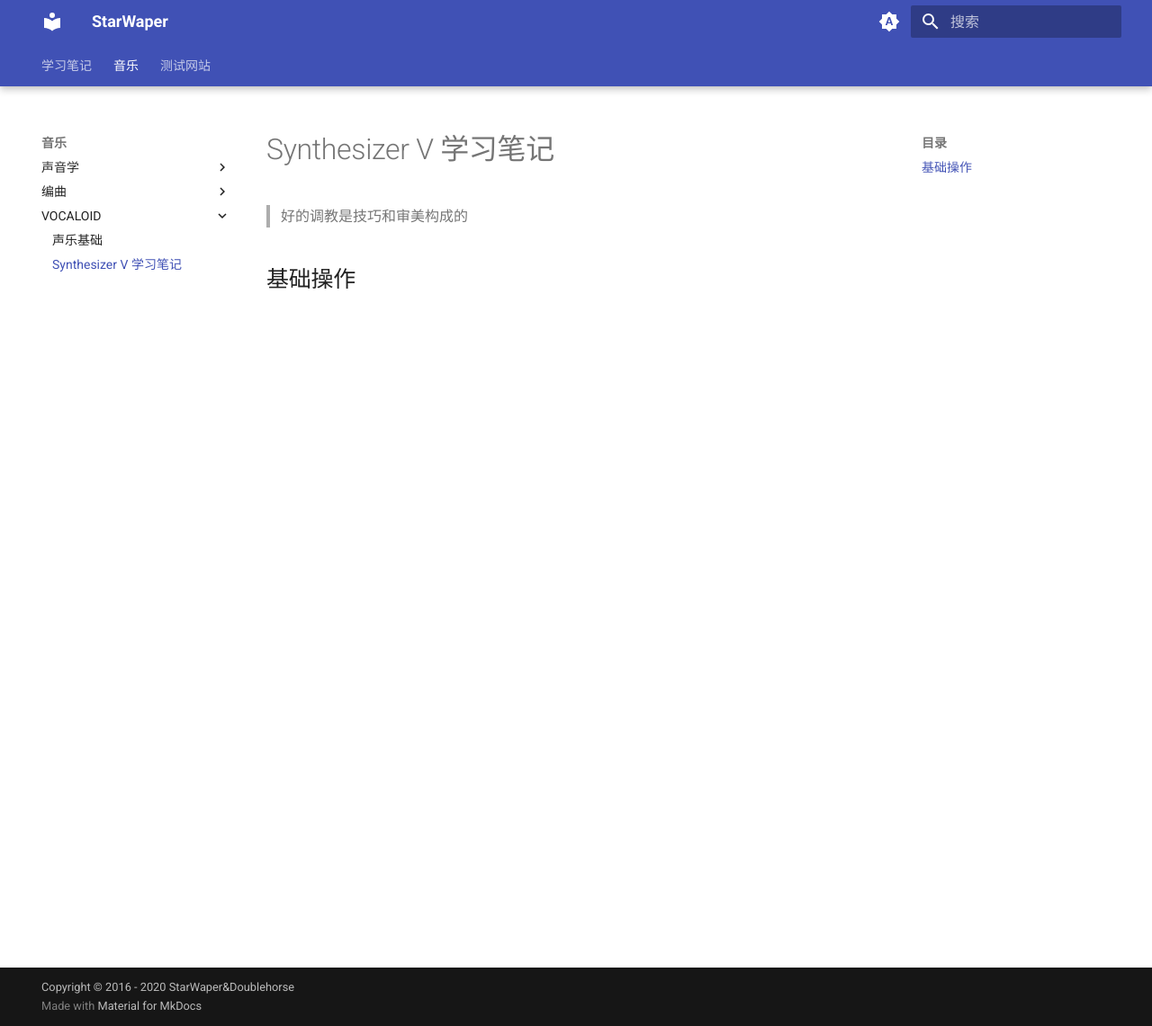
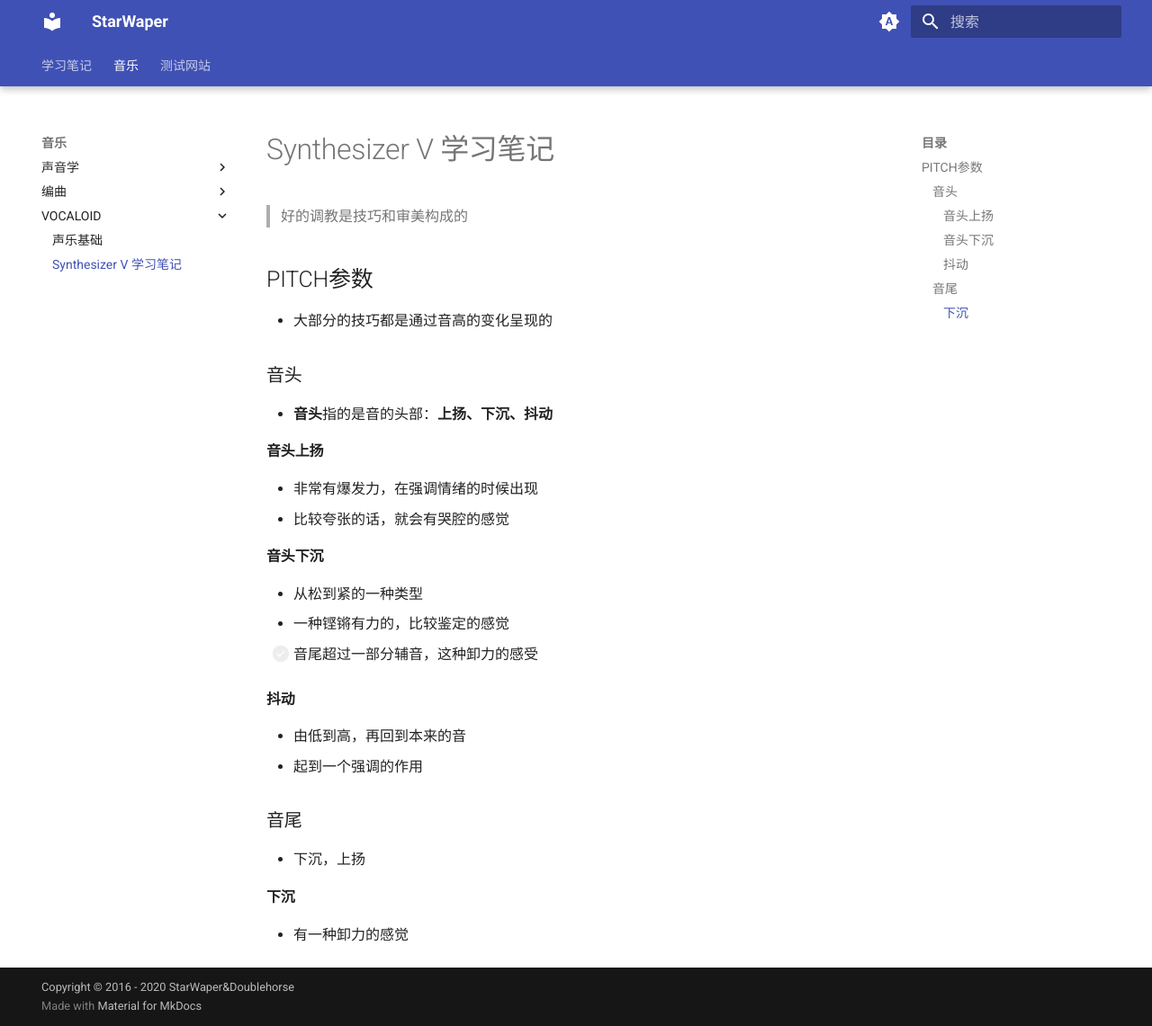
Before and after one commit to doublehorse2000/doublehorse2000.github.io, an MkDocs documentation site: the page built from docs/MUSIC/Synthesizer_V.md, in a window 1280 px wide and 1141 px high. Shown: the whole window at 90% size. Built offline with MkDocs 1.6.1 and Material for MkDocs 9.7.7, drawn with Linux system fonts in a browser that asks for light colours.

Commit message:
音乐知识

```diff
--- a/docs/MUSIC/Synthesizer_V.md
+++ b/docs/MUSIC/Synthesizer_V.md
@@ -2,4 +2,35 @@
 
 > 好的调教是技巧和审美构成的
 
-## 基础操作
+## PITCH参数
+
+* 大部分的技巧都是通过音高的变化呈现的
+
+### 音头
+
+* **音头**指的是音的头部：**上扬、下沉、抖动**
+
+#### 音头上扬
+
+* 非常有爆发力，在强调情绪的时候出现
+* 比较夸张的话，就会有哭腔的感觉
+
+#### 音头下沉
+
+* 从松到紧的一种类型
+* 一种铿锵有力的，比较鉴定的感觉
+
+- [ ] 音尾超过一部分辅音，这种卸力的感受
+
+#### 抖动
+
+* 由低到高，再回到本来的音
+* 起到一个强调的作用
+
+### 音尾
+
+* 下沉，上扬
+
+#### 下沉
+
+* 有一种卸力的感觉
```
Also changed, not shown: docs/MUSIC/Musical_Acoustics.md (+15 -0 lines), docs/STUDY/AdvancedControl.md (+2 -2 lines).
